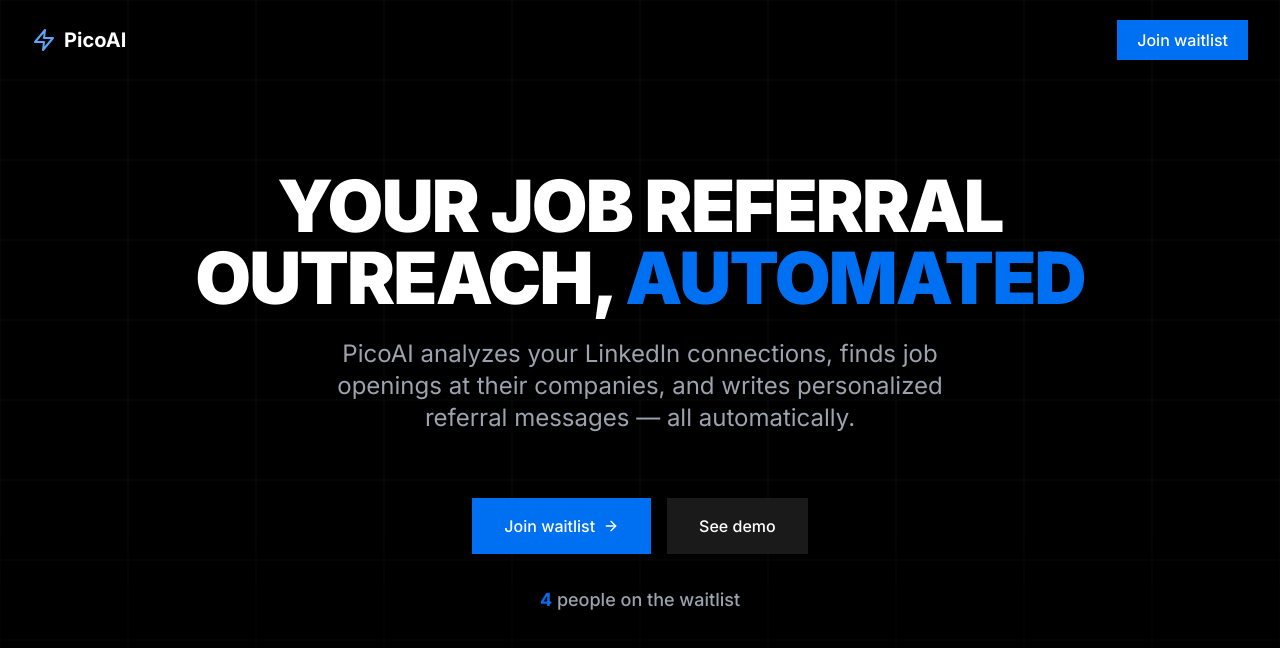
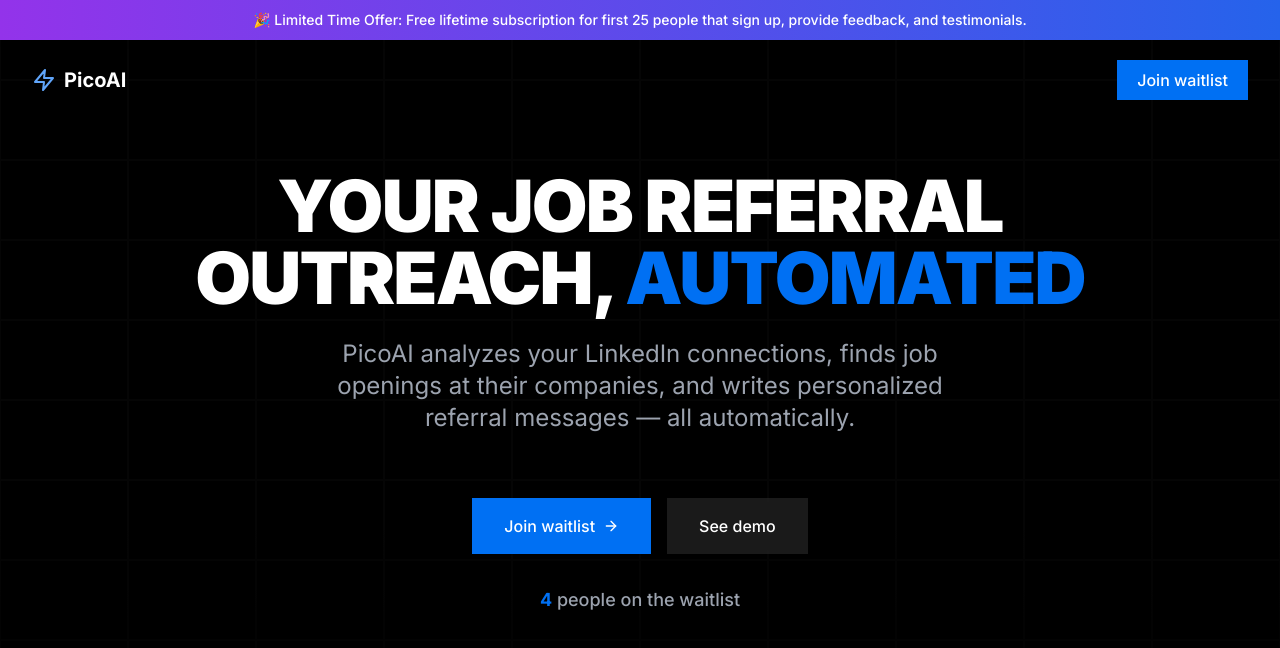
Before and after one commit to bryangalindo/pico, a React (Vite) app: page / in a window 1280 px wide. Shown: the top 648 px of the page. Built offline with nearby package versions, Linux system fonts and the light colour scheme.

Commit message:
add limited time offer banner

```diff
--- a/src/App.tsx
+++ b/src/App.tsx
@@ -7,6 +7,7 @@ import NewWaySection from './components/NewWaySection';
 import TestimonialsSection from './components/TestimonialsSection';
 import CallToAction from './components/CallToAction';
 import Footer from './components/Footer';
+import LimitedTimeBanner from './components/LimitedTimeBanner';
 import './animations.css';
 
 function Home() {
@@ -49,6 +50,7 @@ function App() {
   return (
     <Router>
       <div className="font-sans">
+        <LimitedTimeBanner />
         <Navbar />
         <Routes>
           <Route path="/" element={<Home />} />
--- /dev/null
+++ b/src/components/LimitedTimeBanner.tsx
@@ -0,0 +1,11 @@
+import React from 'react';
+
+const LimitedTimeBanner: React.FC = () => {
+  return (
+    <div className="fixed top-0 left-0 right-0 z-50 bg-gradient-to-r from-purple-600 to-blue-600 text-white py-2.5 text-center text-sm font-medium shadow-md">
+      🎉 Limited Time Offer: Free lifetime subscription for first 25 people that sign up, provide feedback, and testimonials.
+    </div>
+  );
+};
+
+export default LimitedTimeBanner;
--- a/src/components/Navbar.tsx
+++ b/src/components/Navbar.tsx
@@ -15,7 +15,7 @@ const Navbar: React.FC = () => {
   }, []);
 
   return (
-    <nav className={`fixed top-0 left-0 right-0 z-50 transition-all duration-300 ${
+    <nav className={`fixed top-[40px] left-0 right-0 z-40 transition-all duration-300 ${
       isScrolled ? 'bg-black/90 backdrop-blur-sm py-3' : 'bg-transparent py-5'
     }`}>
       <div className="max-w-7xl mx-auto px-4 md:px-8">
```
